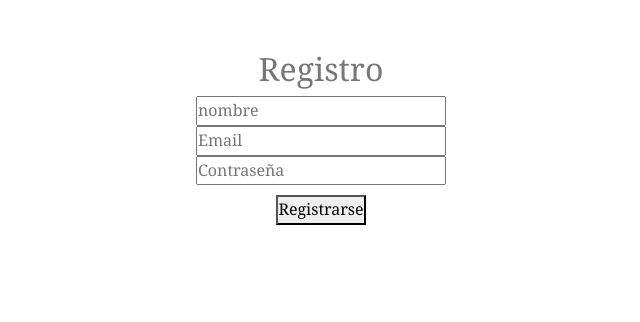
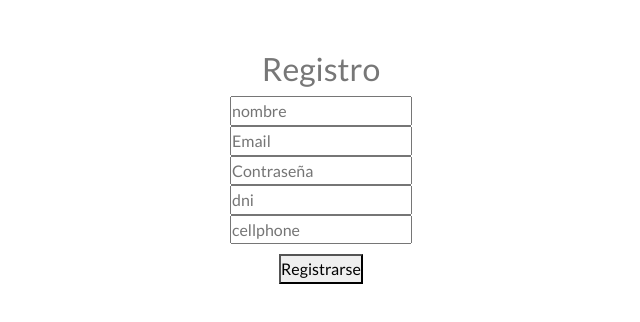
Before and after one commit to matymatyyy/Barber-Frontend, a React (Vite) app: page /register in a window 1280 px wide. Shown: the top 322 px of the page, without its empty margins (319-959 px from the left). Built offline with nearby package versions, Linux system fonts and the light colour scheme.

Commit message:
feat: added a new font Lato + fix: Login and Register updated

```diff
--- a/src/App.css
+++ b/src/App.css
@@ -1,3 +1,5 @@
+@import url('https://fonts.googleapis.com/css2?family=Lato:ital,wght@0,100;0,300;0,400;0,700;0,900;1,100;1,300;1,400;1,700;1,900&display=swap');
+
 :root {
   --accent: #9e8a78;
   --dark: #222227;
@@ -16,7 +18,7 @@
 }
 
 body {
-  font-family: 'Georgia', serif;
+  font-family: "Lato", sans-serif;
   color: var(--muted);
   line-height: 1.6;
   overflow-x: hidden;
--- a/src/pages/Login.jsx
+++ b/src/pages/Login.jsx
@@ -21,7 +21,7 @@
       if (res.ok) {
         const data = await res.json();
         login(data.token); // guardamos JWT
-        navigate("/home");
+        navigate("/");
       } else {
         alert("Credenciales incorrectas");
       }
--- a/src/pages/Register.jsx
+++ b/src/pages/Register.jsx
@@ -5,16 +5,18 @@
   const [name, setName] = useState("");
   const [email, setEmail] = useState("");
   const [password, setPassword] = useState("");
+  const [dni, setDni] = useState("");
+  const [cellphone, setCellphone] = useState("");
   const navigate = useNavigate();
 
   const handleRegister = async (e) => {
     e.preventDefault();
 
     try {
-      const res = await fetch("http://localhost:91/users", {
+      const res = await fetch("http://localhost:91/clients", {
         method: "POST",
         headers: { "Content-Type": "application/json" },
-        body: JSON.stringify({ name, email, password }),
+        body: JSON.stringify({ name, email, password, dni, cellphone }),
       });
 
       if (res.ok) {
@@ -53,6 +55,20 @@
           onChange={(e) => setPassword(e.target.value)}
         />
         <br />
+        <input
+          type="text"
+          placeholder="dni"
+          value={dni}
+          onChange={(e) => setDni(e.target.value)}
+        />
+        <br />
+        <input
+          type="text"
+          placeholder="cellphone"
+          value={cellphone}
+          onChange={(e) => setCellphone(e.target.value)}
+        />
+        <br />
         <button type="submit" style={{ marginTop: "10px" }}>Registrarse</button>
       </form>
     </div>
```
Also changed, not shown: 1 other file (tests, documents, lock files or other folders).
